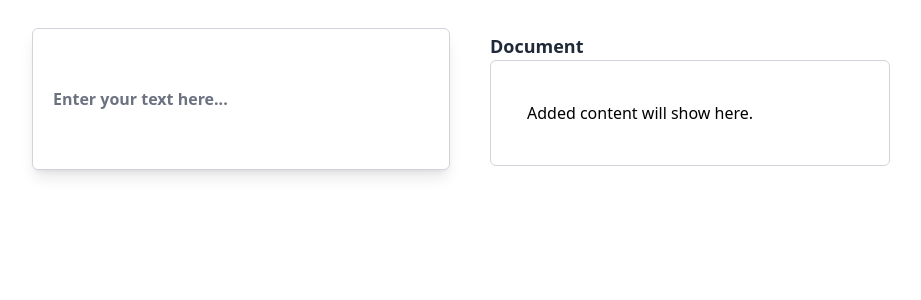
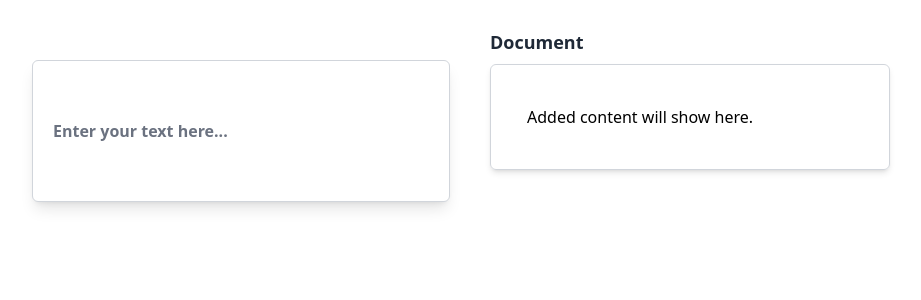
Before and after one commit to AlkTheOrg/algochurn-frontend-challenges, a React (Vite) app: page / in a window 1280 px wide. Shown: the top 300 px of the page, without its empty margins (179-1100 px from the left). Built offline with nearby package versions, Linux system fonts and the light colour scheme.

Commit message:
style updates

```diff
--- a/src/App.tsx
+++ b/src/App.tsx
@@ -2,9 +2,15 @@ import './index.css'
 import { InsertTextInDocument } from './InsertTextInDocument'
 
 function App() {
+  const components = [
+    InsertTextInDocument,
+  ]
+  if (components.length === 0) return null;
+  const SelectedComponent = components[components.length - 1];
+
   return (
     <>
-      <InsertTextInDocument />
+      <SelectedComponent />
     </>
   )
 }
--- a/src/InsertTextInDocument/Document.tsx
+++ b/src/InsertTextInDocument/Document.tsx
@@ -10,12 +10,12 @@ export const Document: FC<Props> = ({ texts }) => {
       className="
       mt-10 lg:mt-0
       ml-0 lg:ml-10
+      w-[400px]
     "
     >
       <p
         className="
-        text-lg text-lime font-bold text-gray-800
-        w-[400px]
+        text-lg text-lime font-bold text-gray-800 mb-2
       "
       >
         Document
@@ -24,6 +24,7 @@ export const Document: FC<Props> = ({ texts }) => {
         className="
         border-sm border-[1.9px] rounded-md border-gray-300
         px-9 py-10
+        shadow-md
       "
       >
         {texts.length > 0 ? (
--- a/src/InsertTextInDocument/TextInput.tsx
+++ b/src/InsertTextInDocument/TextInput.tsx
@@ -1,4 +1,4 @@
-import { ChangeEvent, FC, FormEvent } from "react"
+import { ChangeEvent, FC, FormEvent, useEffect, useRef } from "react"
 
 type Props = {
   placeholder?: string,
@@ -13,6 +13,11 @@ export const TextInput: FC<Props> = ({
   onChange,
   onSubmit,
 }) => {
+  const inputRef = useRef<HTMLInputElement>(null);
+  useEffect(() => {
+    if (inputRef.current) inputRef.current.focus();
+  }, [])
+
   const handleChange = (e: ChangeEvent<HTMLInputElement>) => onChange(e.target.value);
   const handleSubmit = (e: FormEvent<HTMLFormElement>) => {
     e.preventDefault();
@@ -23,6 +28,7 @@ export const TextInput: FC<Props> = ({
       <label className="
         block border-gray-300 border-[0.8px] rounded-md
         py-5 px-2 bg-white shadow-lg
+        mt-8
       ">
         <input
           className="
@@ -30,6 +36,7 @@ export const TextInput: FC<Props> = ({
             focus:outline-none
             px-3 py-1 w-[400px] h-[100px]
           "
+          ref={inputRef}
           value={text}
           onChange={handleChange}
           placeholder={placeholder}
--- a/src/InsertTextInDocument/index.tsx
+++ b/src/InsertTextInDocument/index.tsx
@@ -17,7 +17,7 @@ export const InsertTextInDocument = () => {
     <div className='
       flex flex-col justify-center items-center
       mt-5 p-2
-      lg:flex-row
+      lg:flex-row lg:items-start
     '>
       <TextInput
         text={textInput}
```
